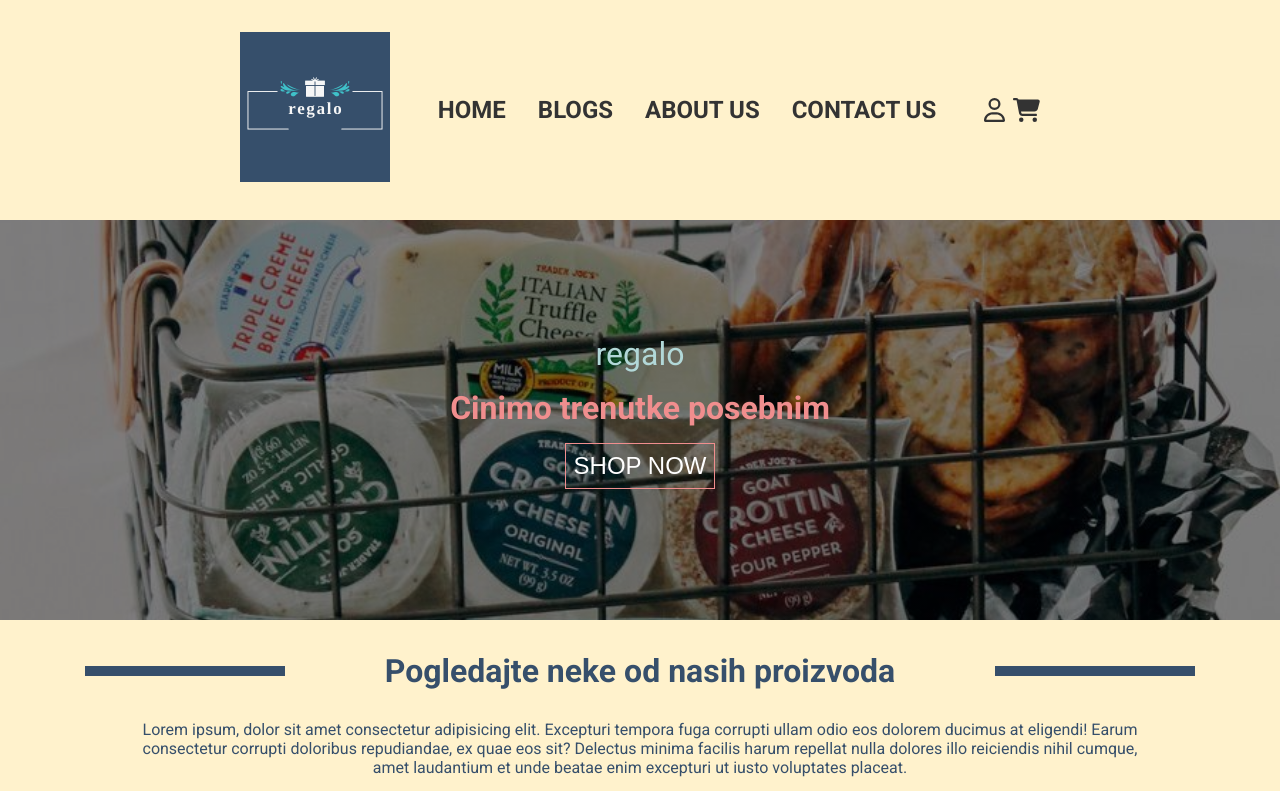
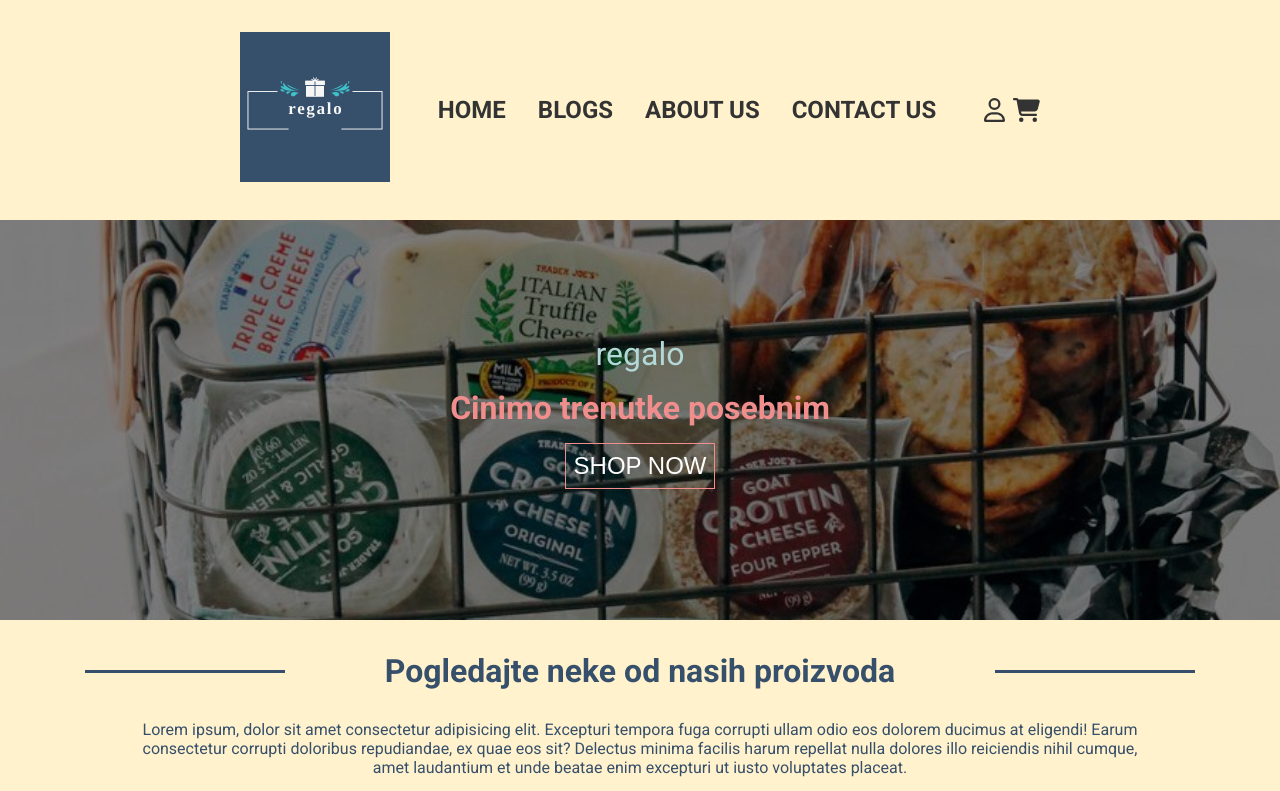
Before and after one commit to MilanJulinac42/gb-client, a Next.js app: page / in a window 1280 px wide. Shown: the top 791 px of the page. Built offline with nearby package versions, Linux system fonts and the light colour scheme.

Commit message:
gb-86 small fix

```diff
--- a/components/container/Container.module.scss
+++ b/components/container/Container.module.scss
@@ -26,14 +26,13 @@
   }
 
   span {
-    height: 5px;
+    height: 3px;
     width: 50px;
     display: block;
     background-color: $logo-color;
 
     @include breakpoint("large") {
       width: 200px;
-      height: 10px;
     }
   }
 
```
